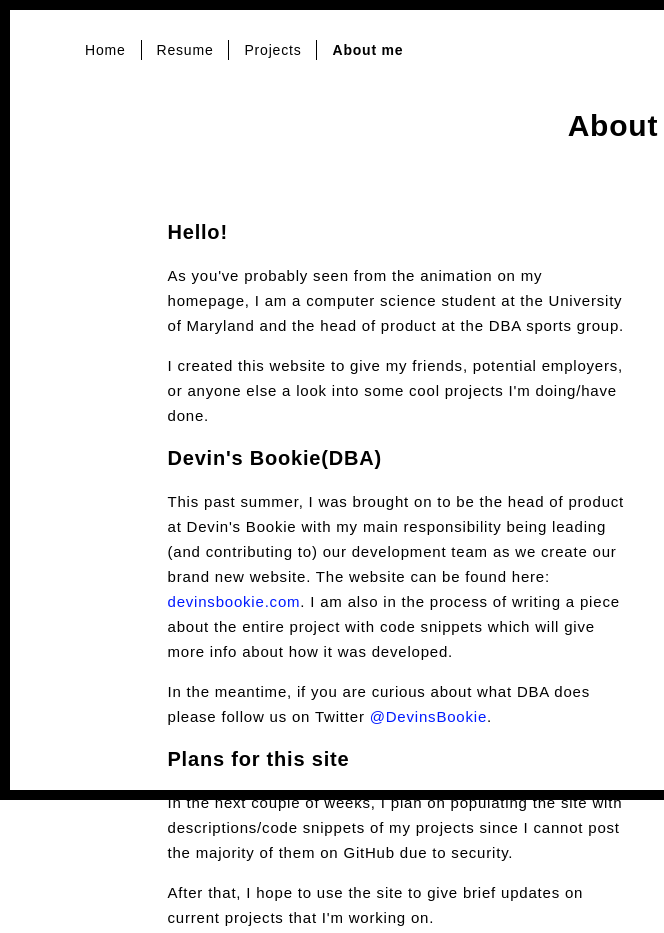
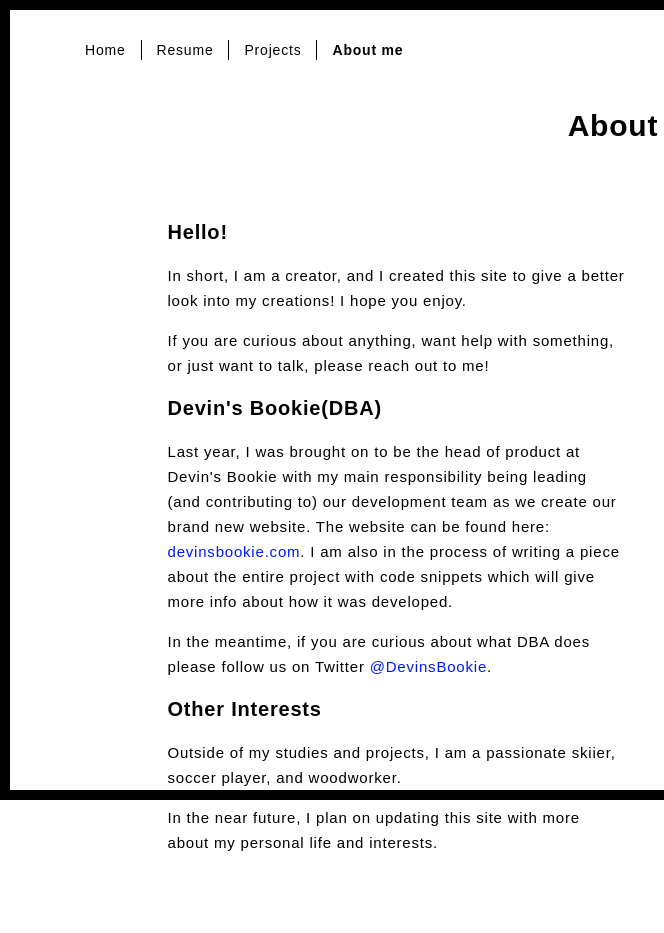
Before and after one commit to Edetjen19/Personal-site, a plain HTML site: page about.html in a window 1280 px wide. Shown: the full height of the page, 0-664 px from the left. Drawn offline with Linux system fonts and the light colour scheme.

Commit message:
update about page

```diff
--- a/about.html
+++ b/about.html
@@ -81,19 +81,24 @@
               <div class="row">
                 <div class="col-xs-12 col-md-6">
                   <h3>Hello!</h3>
-                  <p>As you've probably seen from the animation on my homepage, I am a computer science student at the University of Maryland and the head of product at the DBA sports group.
-                   <p>I created this website to give my friends, potential employers, or anyone else a look into some cool projects I'm doing/have done.</p>
+                  <p>
+                    <p>
+                    In short, I am a creator, and I created this site to give a better look into my creations! I hope you enjoy.
+                    </p>
+                    <p>
+                      If you are curious about anything, want help with something, or just want to talk, please reach out to me!
+                      </p>
                   </p>
                   <h3>Devin's Bookie(DBA) </h3>
-                  <p> This past summer, I was brought on to be the head of product at Devin's Bookie with my main responsibility being leading (and contributing to)
+                  <p> Last year, I was brought on to be the head of product at Devin's Bookie with my main responsibility being leading (and contributing to)
                     our development team as we create our brand new website.  The website can be found here: <a href="https://devinsbookie.com/" target="_blank" >devinsbookie.com</a>. I am also in the process of writing a piece about the entire project with code snippets which will give more info about how it was developed.
                     <p>In the meantime, if you are curious about what DBA does please follow us on Twitter <a href="https://twitter.com/DevinsBookie" target="_blank" >@DevinsBookie</a>.
 
                     </p>
-                  <h3>Plans for this site</h3>
+                  <h3>Other Interests</h3>
                   <p>
-                    In the next couple of weeks, I plan on populating the site with descriptions/code snippets of my projects since I cannot post the majority of them on GitHub due to security.
-                  <p>After that, I hope to use the site to give brief updates on current projects that I'm working on.
+                    Outside of my studies and projects, I am a passionate skiier, soccer player, and woodworker.
+                  <p>In the near future, I plan on updating this site with more about my personal life and interests.
                   </p>
                 </div>
                 <div class="col-xs-12 col-md-6" style="text-align: right;">
```
